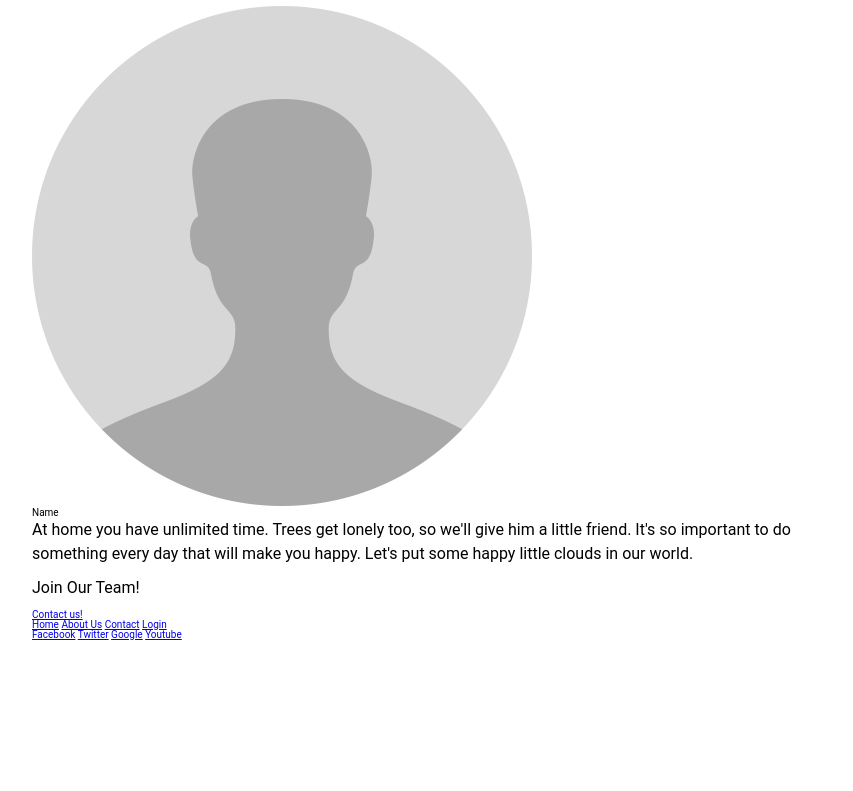
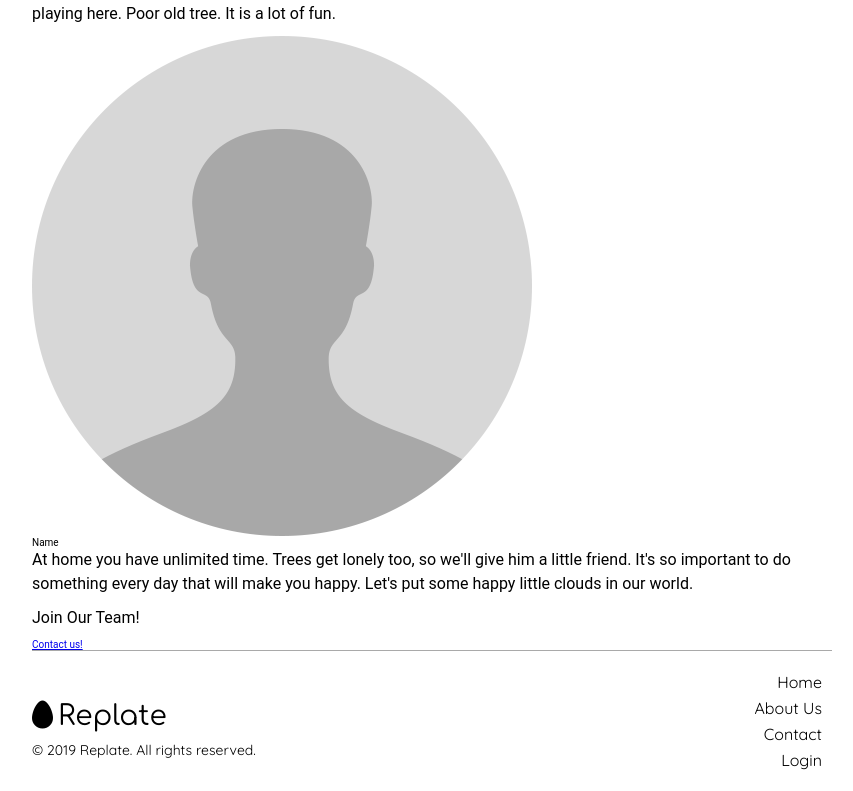
Before and after one commit to replate-phil/UI-Build-Week-1, a plain HTML site: page about.html in a window 1280 px wide. Shown: the part 1548-2339 px from the top of the page, without its empty margins (208-1061 px from the left). Before the commit the page ends 2188 px from the top, so only its background shows below. Drawn offline with Linux system fonts and the light colour scheme.

Commit message:
footer completed

```diff
--- a/about.html
+++ b/about.html
@@ -95,22 +95,25 @@
     </div>
 
     <!-- FOOTER -->
-    <div class="footer-nav">
-      <div class="footer-nav">
-        <ul>
-          <a href="home.html">Home</a>
-          <a href="about.html">About Us</a>
-          <a href="contact.html">Contact</a>
-          <a href="login.html">Login</a>
-        </ul>
+    <div class="footer">
+      <div class="copyright">
+        <div class="logo"><i class="fas fa-egg"></i>Replate</div>
+        <p>&copy; 2019 Replate. All rights reserved.</p>
       </div>
 
-      <div class="icon-bar">
-        <a href="#" class="facebook">Facebook</a>
-        <a href="#" class="twitter">Twitter</a>
-        <a href="#" class="google">Google</a>
-        <a href="#" class="youtube">Youtube</a>
-      </div>
+      <ul class="footer-nav">
+        <a href="home.html">Home</a>
+        <a href="about.html">About Us</a>
+        <a href="contact.html">Contact</a>
+        <a href="login.html">Login</a>
+      </ul>
+
+      <!-- <div class="icon-bar">
+        <i class="fab fa-facebook-square"></i>
+        <i class="fab fa-instagram"></i>
+        <i class="fab fa-twitter-square"></i>
+        <i class="fab fa-youtube"></i>
+      </div> -->
     </div>
   </body>
 </html>
--- a/less/footer.less
+++ b/less/footer.less
@@ -1,8 +1,7 @@
 .footer {
-  .focus(orange);
-  // padding-top: 80px;
   display: flex;
-  flex-direction: row;
+  border-top: solid darkgray 1px;
+
   @media (max-width: 500px) {
     flex-direction: column;
     text-align: center;
@@ -10,18 +9,41 @@
   }
 
   .copyright {
-    .focus(green);
-    a {
-      text-decoration: none;
-      font-size: 1.4rem;
-      @media (max-width: 500px) {
-        padding: 15px 0;
-        border: darkgrey 1px solid;
+    padding-top: 50px;
+    margin-bottom: 20px;
+    width: 100%;
+    .logo {
+      font-family: @replate-font;
+      font-size: 2.8rem;
+      margin-bottom: 10px;
+
+      .fas {
+        margin-right: 5px;
       }
     }
+    p {
+      font-family: @nav-font;
+      font-size: 1.4rem;
+    }
   }
+  .footer-nav {
+    display: flex;
+    flex-direction: column;
+    align-items: flex-end;
+    justify-content: center;
+    width: 100%;
 
-  ul {
-    .focus(pink);
+    @media (max-width: 500px) {
+      display: block;
+      padding-bottom: 30px;
+    }
+
+    a {
+      font-family: @nav-font;
+      color: black;
+      font-size: 1.6rem;
+      margin: 5px 10px;
+      text-decoration: none;
+    }
   }
 }
--- a/less/navigation.less
+++ b/less/navigation.less
@@ -1,10 +1,12 @@
 .nav-bar {
   display: flex;
   padding-top: 30px;
-  padding-bottom: 80px;
+  padding-bottom: 110px;
   height: 40px;
   justify-content: space-between;
+
   @media (max-width: 500px) {
+    border-bottom: darkgray solid 1px;
     flex-direction: column;
     align-items: center;
   }
@@ -27,7 +29,7 @@
       font-family: @nav-font;
       color: black;
       font-size: 1.6rem;
-      margin-right: 10px;
+      margin-right: 20px;
       text-decoration: none;
     }
   }
--- a/less/variables.less
+++ b/less/variables.less
@@ -1,3 +1,3 @@
 //use font-family
 @replate-font: "Comfortaa", cursive;
-// @nav-font: ;
+@nav-font: "Quicksand", sans-serif;
```
Also changed, not shown: contact.html (+17 -14 lines), home.html (+2 -1 lines), login.html (+17 -14 lines), signup.html (+17 -14 lines), css/index.css.
